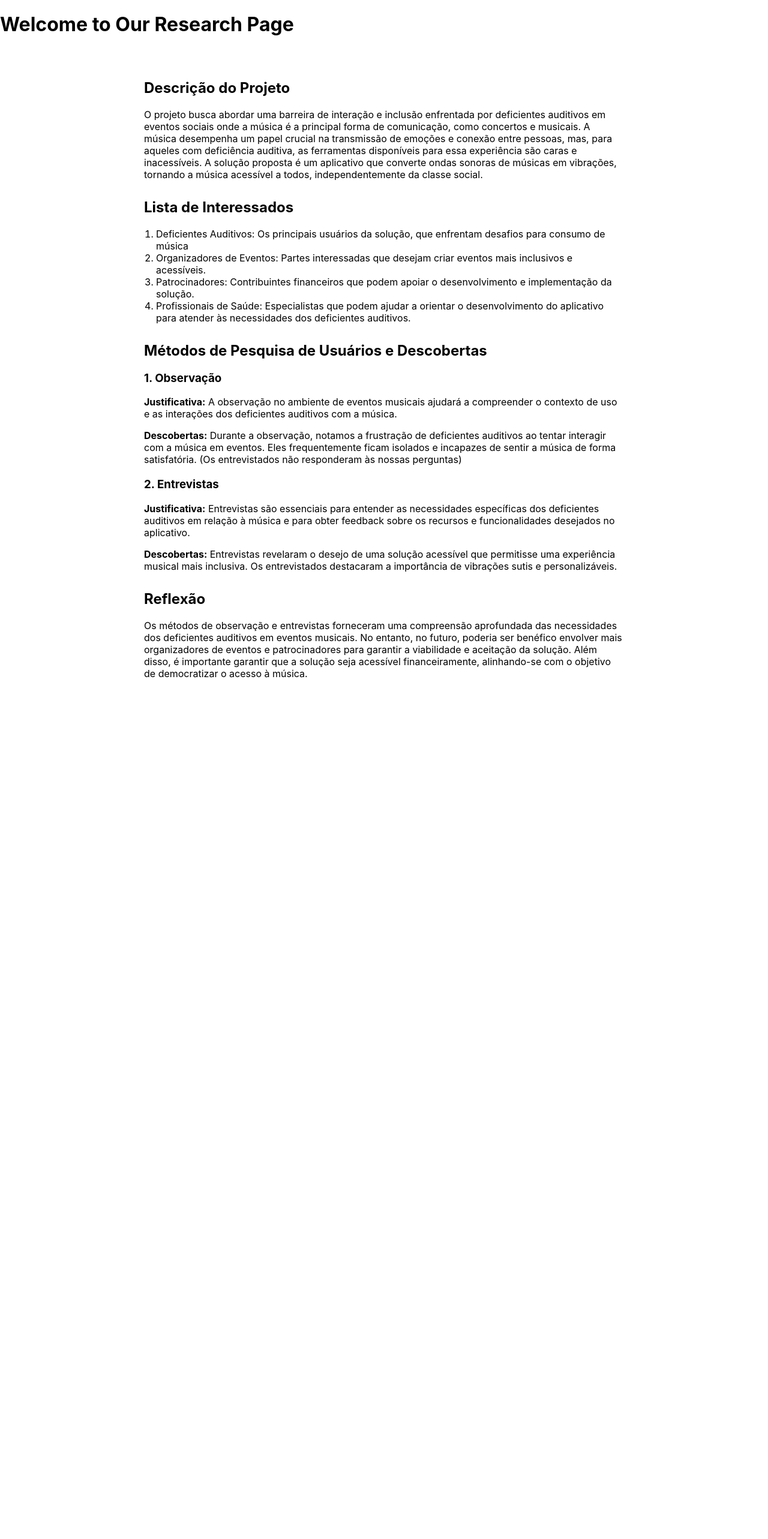
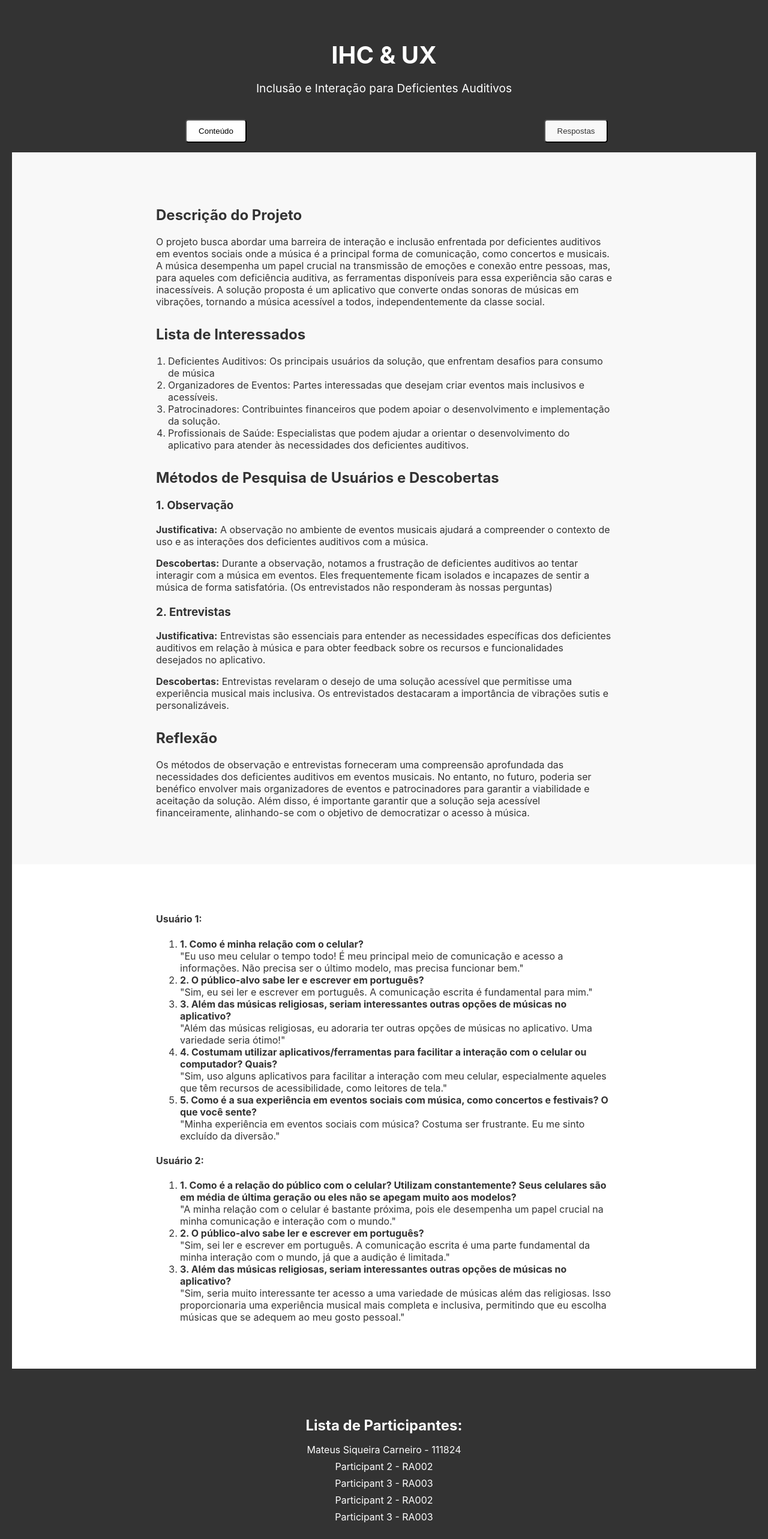
Before and after one commit to themsiqueira/ihc-research, a React (Create React App) app: page / in a window 1280 px wide. Shown: the top 2566 px of the page at 60% size. Before the commit the page ends 1169 px from the top, so only its background shows below. Built offline with nearby package versions, Linux system fonts and the light colour scheme.

Commit message:
style: update page style

```diff
--- a/package.json
+++ b/package.json
@@ -11,7 +11,9 @@
     "@types/node": "^16.18.61",
     "@types/react": "^18.2.37",
     "@types/react-dom": "^18.2.15",
+    "bootstrap": "^5.3.2",
     "react": "^18.2.0",
+    "react-bootstrap": "^2.9.1",
     "react-dom": "^18.2.0",
     "react-scripts": "5.0.1",
     "typescript": "^4.9.5",
--- a/src/App.css
+++ b/src/App.css
@@ -1,7 +1,51 @@
+.App {
+  text-align: center;
+}
+
+.App-footer {
+  background-color: #333;
+  color: #fff;
+  padding: 20px;
+  text-align: center;
+}
+
+.App-footer h2 {
+  font-size: 1.5em;
+  margin-bottom: 10px;
+}
+
+.App-footer ul {
+  list-style: none;
+  padding: 0;
+}
+
+.App-footer li {
+  margin-bottom: 8px;
+}
+
+.App-header {
+  background-color: #333;
+  color: #fff;
+  padding: 40px 20px;
+  text-align: center;
+}
+
+.main-title {
+  font-size: 2.5em;
+  margin-bottom: 10px;
+}
+
+.sub-title {
+  font-size: 1.2em;
+  margin-bottom: 40px;
+}
+
 .research-content {
   max-width: 800px;
   margin: 0 auto;
   padding: 20px;
+  text-align: left;
+  color: #333;
 }
 
 .research-content h2 {
@@ -19,3 +63,58 @@
 .research-content ol {
   padding-left: 20px;
 }
+
+.research-content {
+  max-width: 800px;
+  margin: 0 auto;
+  padding: 20px;
+  text-align: left;
+  color: #333;
+}
+
+.interview-responses {
+  max-width: 800px;
+  margin: 0 auto;
+  padding: 20px;
+  text-align: left;
+  color: #333;
+}
+
+.content-tab {
+  background-color: #f8f8f8;
+  padding: 20px;
+}
+
+.responses-tab {
+  background-color: #ffffff;
+  padding: 20px;
+}
+
+.custom-tabs .nav-item {
+  width: 50%;
+  text-align: center;
+  list-style: none;
+  display: inline-block;
+  margin-bottom: 0;
+}
+
+.custom-tabs .nav-link {
+  background-color: #f8f8f8;
+  color: #333;
+  border-radius: 5px;
+  margin: 0 5px;
+  padding: 10px 20px;
+}
+
+.custom-tabs .nav-link.active {
+  background-color: #ffffff;
+  color: #000;
+}
+
+.custom-tab-pane {
+  padding: 20px;
+}
+
+.custom-tab {
+  border: none;
+}
--- a/src/App.tsx
+++ b/src/App.tsx
@@ -1,5 +1,6 @@
 import React from 'react';
 import './App.css';
+import { Tab, Tabs } from 'react-bootstrap';
 
 function App() {
   const researchContent = `
@@ -30,12 +31,88 @@ function App() {
     </div>
   `;
 
+  const interviewResponses = `
+    <div class="interview-responses">
+    <div class="user-responses">
+        <h4>Usuário 1:</h4>
+        <ol>
+            <li><strong>1. Como é minha relação com o celular?</strong><br>
+                "Eu uso meu celular o tempo todo! É meu principal meio de comunicação e acesso a informações. Não precisa ser o último modelo, mas precisa funcionar bem."
+            </li>
+            <li><strong>2. O público-alvo sabe ler e escrever em português?</strong><br>
+                "Sim, eu sei ler e escrever em português. A comunicação escrita é fundamental para mim."
+            </li>
+            <li><strong>3. Além das músicas religiosas, seriam interessantes outras opções de músicas no aplicativo?</strong><br>
+                "Além das músicas religiosas, eu adoraria ter outras opções de músicas no aplicativo. Uma variedade seria ótimo!"
+            </li>
+            <li><strong>4. Costumam utilizar aplicativos/ferramentas para facilitar a interação com o celular ou computador? Quais?</strong><br>
+                "Sim, uso alguns aplicativos para facilitar a interação com meu celular, especialmente aqueles que têm recursos de acessibilidade, como leitores de tela."
+            </li>
+            <li><strong>5. Como é a sua experiência em eventos sociais com música, como concertos e festivais? O que você sente?</strong><br>
+                "Minha experiência em eventos sociais com música? Costuma ser frustrante. Eu me sinto excluído da diversão."
+            </li>
+            <!-- Adicione o restante das perguntas e respostas do Usuário 1 aqui -->
+        </ol>
+    </div>
+
+    <div class="user-responses">
+        <h4>Usuário 2:</h4>
+        <ol>
+            <li><strong>1. Como é a relação do público com o celular? Utilizam constantemente? Seus celulares são em média de última geração ou eles não se apegam muito aos modelos?</strong><br>
+                "A minha relação com o celular é bastante próxima, pois ele desempenha um papel crucial na minha comunicação e interação com o mundo."
+            </li>
+            <li><strong>2. O público-alvo sabe ler e escrever em português?</strong><br>
+                "Sim, sei ler e escrever em português. A comunicação escrita é uma parte fundamental da minha interação com o mundo, já que a audição é limitada."
+            </li>
+            <li><strong>3. Além das músicas religiosas, seriam interessantes outras opções de músicas no aplicativo?</strong><br>
+                "Sim, seria muito interessante ter acesso a uma variedade de músicas além das religiosas. Isso proporcionaria uma experiência musical mais completa e inclusiva, permitindo que eu escolha músicas que se adequem ao meu gosto pessoal."
+            </li>
+            <!-- Adicione o restante das perguntas e respostas do Usuário 2 aqui -->
+        </ol>
+    </div>
+  </div>
+  `;
+
+  const participants = [
+    { name: 'Mateus Siqueira Carneiro', RA: '111824', Turma: 'Noturno' },
+    { name: 'Participant 2', RA: 'RA002', Turma: 'Noturno'  },
+    { name: 'Participant 3', RA: 'RA003', Turma: 'Noturno'  },
+    { name: 'Participant 2', RA: 'RA002', Turma: 'Noturno'  },
+    { name: 'Participant 3', RA: 'RA003', Turma: 'Noturno'  },
+  ];
+
   return (
     <div className="App">
       <header className="App-header">
-        <h1>Welcome to Our Research Page</h1>
-        <div dangerouslySetInnerHTML={{ __html: researchContent }} />
+        <h1 className="main-title">IHC & UX</h1>
+        <p className="sub-title">Inclusão e Interação para Deficientes Auditivos</p>
+        <Tabs defaultActiveKey="content" id="research-tabs" className="custom-tabs">
+          <Tab eventKey="content" title="Conteúdo" className="custom-tab">
+            <Tab.Content>
+              <div className="content-tab">
+                <div className="research-content" dangerouslySetInnerHTML={{ __html: researchContent }} />
+              </div>
+            </Tab.Content>
+          </Tab>
+          <Tab eventKey="responses" title="Respostas" className="custom-tab">
+            <Tab.Content>
+              <div className="responses-tab">
+                <div className="interview-responses" dangerouslySetInnerHTML={{ __html: interviewResponses }} />
+              </div>
+            </Tab.Content>
+          </Tab>
+        </Tabs>
       </header>
+      <footer className="App-footer">
+        <h2>Lista de Participantes:</h2>
+        <ul>
+          {participants.map((participant, index) => (
+            <li key={index}>
+              {participant.name} - {participant.RA}
+            </li>
+          ))}
+        </ul>
+      </footer>
     </div>
   );
 }
```
Also changed, not shown: 1 other file (tests, documents, lock files or other folders).
